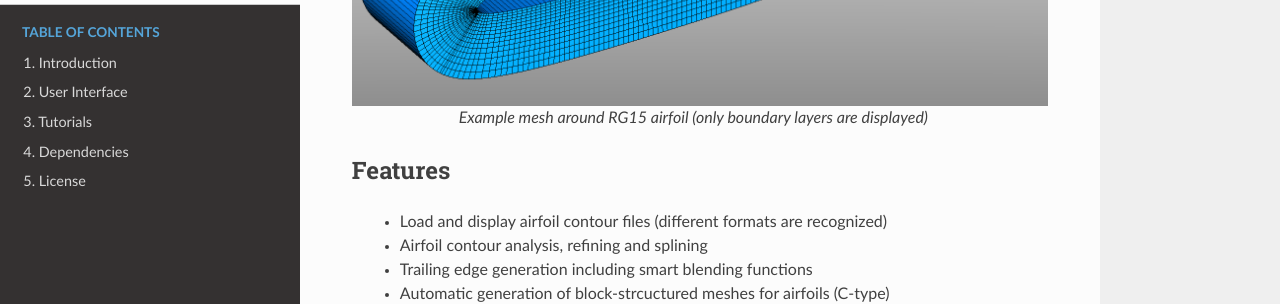
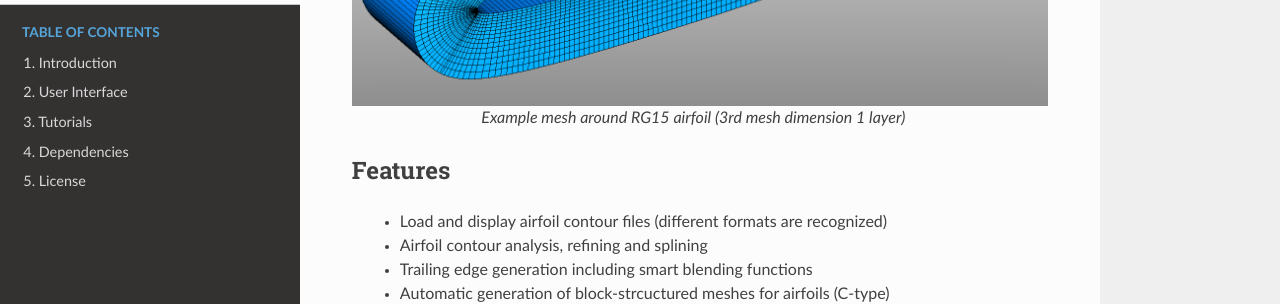
Before and after one commit to positroncascade/PyAero, a Sphinx documentation site: the page built from docs/index.rst, in a window 1280 px wide and 900 px high, scrolled down 688 px. Shown: the part 158-462 px from the top of the window. Built offline with Sphinx 7.4.7 and the Read the Docs theme 2.0.0, drawn with Linux system fonts in a browser that asks for light colours.

Commit message:
changed figure caption

```diff
--- a/docs/index.rst
+++ b/docs/index.rst
@@ -22,7 +22,7 @@ PyAero is open-source and distributed under the MIT license, see `LICENSE <licen
    :target:  _images/RG15_mesh_part.png
    :name: GUI
 
-   Example mesh around RG15 airfoil (only boundary layers are displayed)
+   Example mesh around RG15 airfoil (3rd mesh dimension 1 layer)
 
 Features
 ========
```
